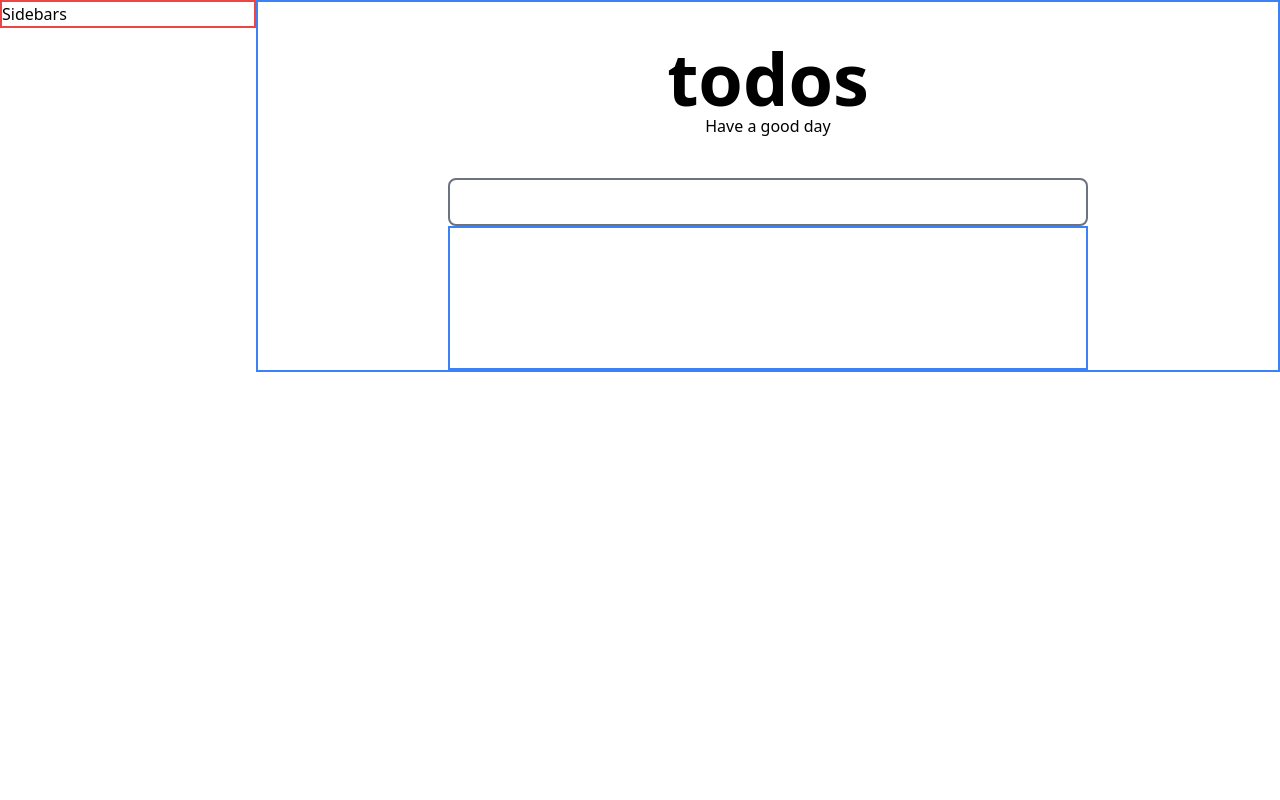
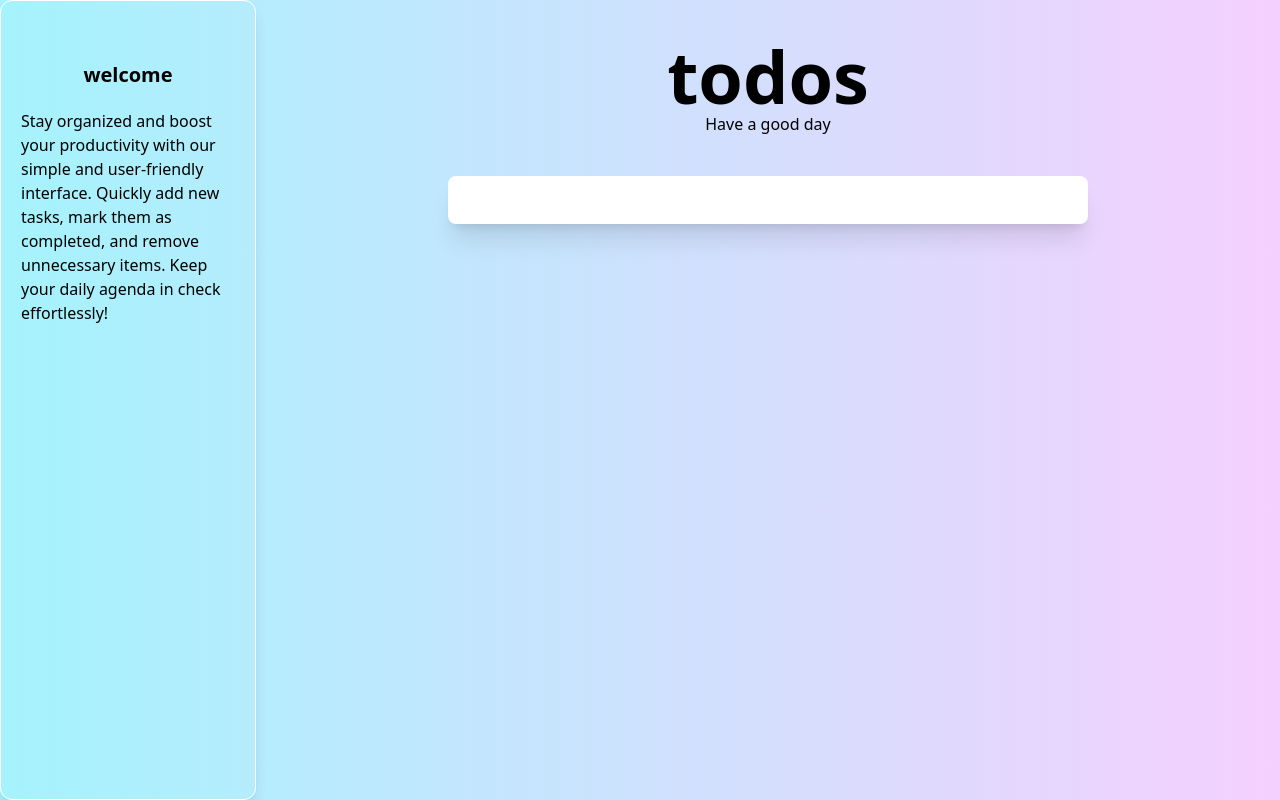
Before and after one commit to tmtthanh479/todoListF, a React (Vite) app: page / in a window 1280 px wide. Built offline with nearby package versions, Linux system fonts and the light colour scheme.

Commit message:
fix bug qua duoi a trai

```diff
--- a/src/pages/Home.jsx
+++ b/src/pages/Home.jsx
@@ -3,14 +3,13 @@ import Main from "./Main";
 import Sidebars from "./Sidebars";
 
 export const Home = () => {
-  const [globalState , dispatch] = useGlobalState()
-  const {todoList} = globalState
-
+  const [globalState, dispatch] = useGlobalState();
+  const { todoList } = globalState;
 
   return (
     <>
-      <div className="flex">
-        <div className="w-1/4">
+      <div className="flex from-cyan-200 to-fuchsia-200 bg-gradient-to-r h-[100vh]">
+        <div className="w-1/4 ">
           {" "}
           <Sidebars />
         </div>
--- a/src/pages/Main.jsx
+++ b/src/pages/Main.jsx
@@ -1,13 +1,16 @@
-import React, { useState } from "react";
+import React, { useRef, useState } from "react";
 import { useGlobalState } from "../hooks";
+import { ADD_AlltodoList, DEL } from "../store/Contants";
+import { Checkbox } from "antd";
 
 const Main = () => {
   const [globalState, dispatch] = useGlobalState();
   const { allData } = globalState;
+  const [filter, setFilter] = useState("all");
+  const [formData, setFormData] = useState({});
+  const inputRef = useRef();
 
-  const [formData, setFormData] = useState({});
-  console.log("🚀 ~ file: Main.jsx:9 ~ Main ~ formData:", formData);
-
+  // get data
   const handleFormdata = (name) => (ev) => {
     const { value } = ev.target;
 
@@ -16,36 +19,112 @@ const Main = () => {
       [name]: value,
     });
   };
+  // check box
+  const [checkstatus, setCheckStatus] = useState(true);
+
+  const onChange = (index) => (e) => {
+    console.log(checkstatus);
+    const updatedCheckStatus = { ...checkstatus, [index]: e.target.checked };
+    setCheckStatus(updatedCheckStatus);
+  };
+  // del
+  const handleDelete = (index) => {
+    dispatch({
+      type: DEL,
+      payload: index,
+    });
+  };
+  // Filter
+  const filteredData = allData.filter((item, index) => {
+    if (filter === "true") {
+      return checkstatus[index] === true;
+    } else if (filter === "false") {
+      return checkstatus[index] === false;
+    } else {
+      return true;
+    }
+  });
 
   return (
+    <>
       <form
         onSubmit={(event) => {
           const elements = document.querySelectorAll("input");
+
+          dispatch({
+            type: ADD_AlltodoList,
+            payload: {
+              allData: formData,
+            },
+          });
+          inputRef.current.value = "";
           event.preventDefault();
-        dispatch({ allData: formData.MainInput });
         }}
       >
-      <div className=" justify-center flex border-2 border-blue-500 ">
+        <div className=" justify-center flex  ">
           <div className="text-center ">
             <div className="p-10">
               <p className=" text-7xl font-bold">todos</p>
               <p>Have a good day</p>
             </div>
             <input
+              ref={inputRef}
               id="MainInput"
               name="MainInput"
               onChange={handleFormdata("MainInput")}
-            className="border-2 border-gray-500 outline-none rounded-lg h-12 w-[80vh]"
+              className="border-2 border-white outline-none rounded-lg h-12 w-[80vh] pl-3 shadow-xl"
               type="text"
             />
-          <ul className="border-2 h-36 border-blue-500">
-            {allData.map((item) => (
-              <li key={index}>{item?.allData}</li>
+            {filteredData.length > 0 && (
+              <div className=" rounded-lg  border-white border-[1px] shadow-xl p-5 mt-2 ">
+                {filteredData.map((item, index) => (
+                  <ul key={index}>
+                    <div className="flex justify-between py-2 items-center ">
+                      <Checkbox
+                        className={checkstatus[index] ? "line-through" : ""}
+                        onChange={onChange(index)}
+                        checked={checkstatus[index] || false}
+                      >
+                        <p className="text-2xl"> {item?.MainInput}</p>
+                      </Checkbox>
+                      <div
+                        onClick={() => handleDelete(index)}
+                        className="cursor-pointer px-3 py-2 transform transition-transform hover:scale-110 text-lg"
+                      >
+                        x
+                      </div>
+                    </div>
+                  </ul>
                 ))}
-          </ul>
+                <div className="flex ">
+                  <div className="items-start">{allData.length > 0 ? `Item left: ${allData.length}` : null}</div>
+                  <div className="flex items-center mx-auto">
+                    <div
+                      className="px-5 mx-5 border-[1px] border-gray-500 rounded cursor-pointer transform transition-transform hover:scale-110"
+                      onClick={() => setFilter("all")}
+                    >
+                      All
+                    </div>
+                    <div
+                      className="px-5 mx-5 border-[1px] border-gray-500 rounded cursor-pointer transform transition-transform hover:scale-110"
+                      onClick={() => setFilter("false")}
+                    >
+                      Done
+                    </div>
+                    <div
+                      className="px-5 mx-5 border-[1px] border-gray-500 rounded cursor-pointer transform transition-transform hover:scale-110"
+                      onClick={() => setFilter("true")}
+                    >
+                      False
+                    </div>
+                  </div>
+                </div>
+              </div>
+            )}
           </div>
         </div>
       </form>
+    </>
   );
 };
 
--- a/src/pages/Sidebars.jsx
+++ b/src/pages/Sidebars.jsx
@@ -3,7 +3,14 @@ import React from "react";
 const Sidebars = () => {
   return (
     <>
-      <div className="border-2 border-red-500">Sidebars</div>
+      <div className="border-[1px] border-white shadow-lg py-10 px-5 bg-transparent rounded-xl h-full">
+        <p className="text-xl text-center font-semibold py-5">welcome </p>
+        <p>
+          {" "}
+          Stay organized and boost your productivity with our simple and user-friendly interface. Quickly add new tasks,
+          mark them as completed, and remove unnecessary items. Keep your daily agenda in check effortlessly!
+        </p>
+      </div>
     </>
   );
 };
--- a/src/pages/index.js
+++ b/src/pages/index.js
@@ -1,3 +1,3 @@
 export * from "./Home";
-export * from "./Sidebars"
-export * from "./Main"
+export * from "./Sidebars";
+export * from "./Main";
--- a/src/store/Contants.js
+++ b/src/store/Contants.js
@@ -1,3 +1,4 @@
 export const ADD_MENU = "ADD_MENU";
 export const ADD_SETTING = "ADD_SETTING";
-export const ADD_AlltodoList = "ADD_AlltodoList"
+export const ADD_AlltodoList = "ADD_AlltodoList";
+export const DEL = "Del";
--- a/src/store/Reducer.js
+++ b/src/store/Reducer.js
@@ -1,18 +1,15 @@
 import { ToastWaring } from "../utils";
-import { ADD_AlltodoList, ADD_MENU, ADD_SETTING } from "./Contants";
+import { ADD_AlltodoList, ADD_MENU, ADD_SETTING, DEL } from "./Contants";
 
 const menu = localStorage.getItem("menu");
 const setting = localStorage.getItem("setting");
-const allListRender = []
-console.log("🚀 ~ file: Reducer.js:7 ~ allListRender:", allListRender)
-
+const allListRender = [];
+console.log("🚀 ~ file: Reducer.js:7 ~ allListRender:", allListRender);
 
 export const initState = {
   menu: menu ? JSON.parse(menu) : [],
   setting: setting ? JSON.parse(setting) : {},
-  allData: []
-
-
+  allData: [],
 };
 
 export const reducer = (state, action) => {
@@ -30,12 +27,16 @@ export const reducer = (state, action) => {
       };
 
     case ADD_AlltodoList:
-      case ADD_AlltodoList:
-        return {
-          ...state,
-          allData: [...state.allData, action.payload.allData],
-        };
+      return {
+        ...state,
+        allData: [...state.allData, action.payload.allData],
+      };
 
+    case DEL:
+      return {
+        ...state,
+        allData: state.allData.filter((item, index) => index !== action.payload),
+      };
 
     default:
       return state;
```
Lines whose indentation alone changed are shown as unchanged.
